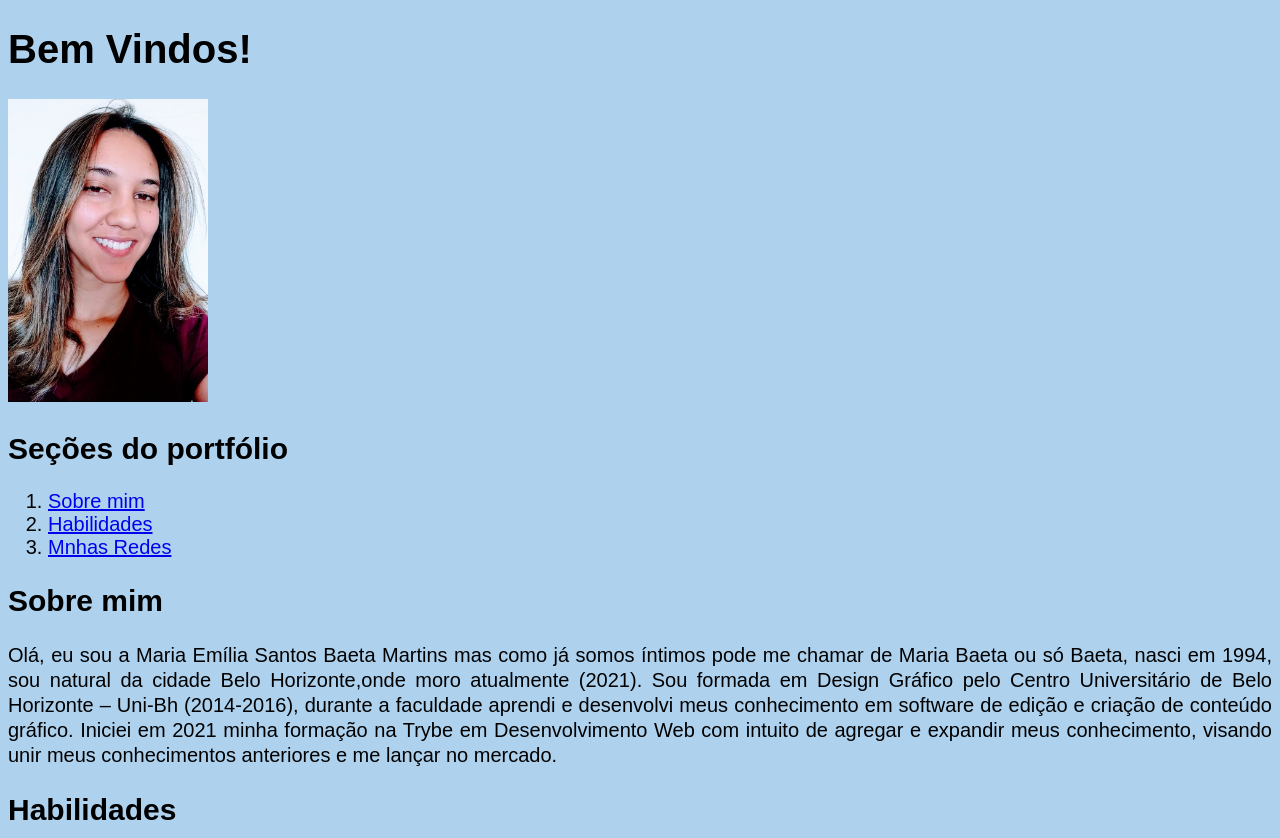
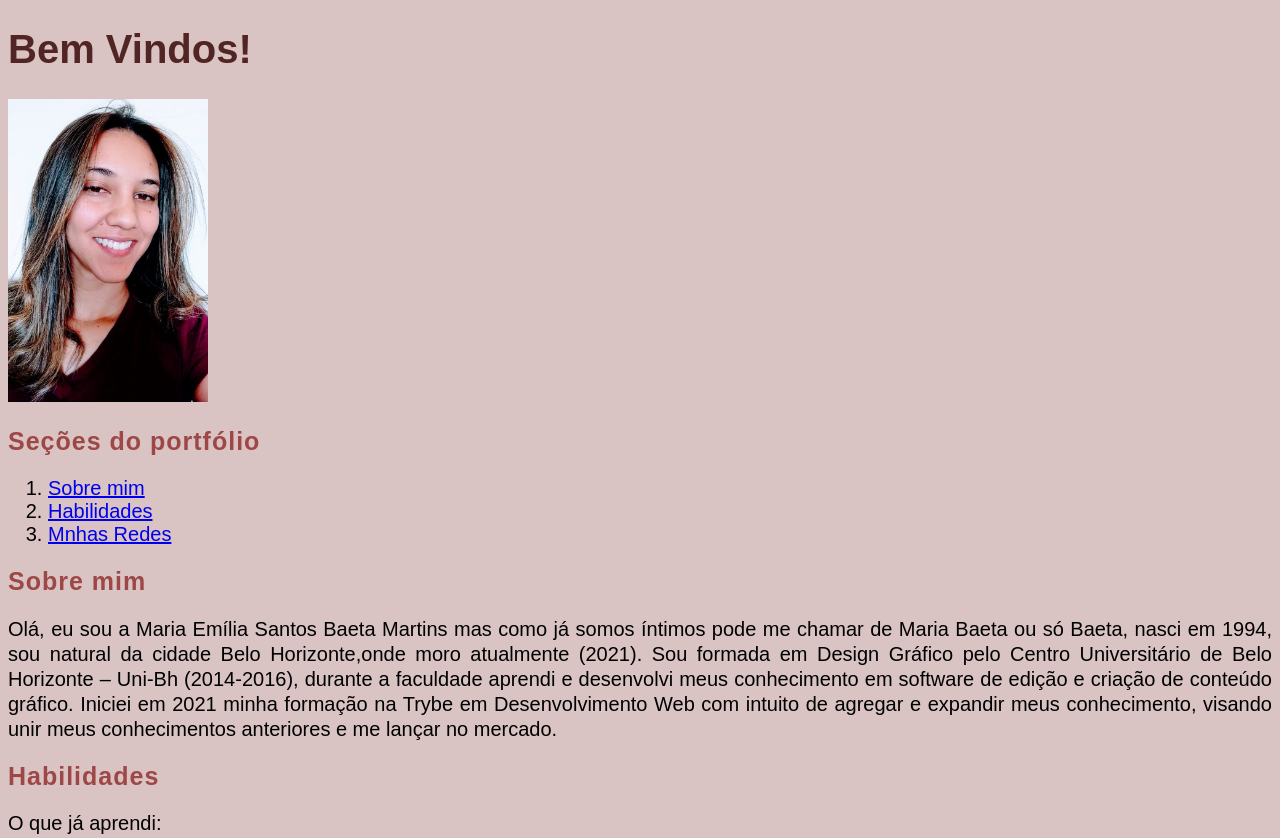
Before and after one commit to maria-baeta/portfolio_web, a plain HTML site: page index.html in a window 1280 px wide. Shown: the top 838 px of the page. Drawn offline with Linux system fonts and the light colour scheme.

Commit message:
alteraçao bg e formataçao dos titulos

```diff
--- a/index.html
+++ b/index.html
@@ -8,14 +8,21 @@
     <style>
         body{
             font-family: sans-serif;
-            background-color: #AED2EE;
+            background-color: #D9C3C3;
             font-size: 20px;
         }
 
         .titulo-principal{
             font-family: unset;
             font-size: 2em;
+            color: #522525;
                 }
+        .sub-titulo{
+            color: #9E4747;
+            font-size: 25px;
+            font-weight: 600;
+            letter-spacing: 1px;
+        }
         #descrições{
             line-height: 25px;
             text-align: justify;
@@ -34,14 +41,14 @@
 
    <img src="foto1.jpeg" alt="Foto da Maria" width="200px">
 
-   <h2> Seções do portfólio</h2>
+   <h2 class="sub-titulo"> Seções do portfólio</h2>
    <ol>
        <li><a href="#sobre">Sobre mim</a></li>
        <li><a href="#habilidades">Habilidades</a></li>
        <li><a href="#redes">Mnhas Redes</a></li>
    </ol>
 
-<h2 id="sobre" >Sobre mim</h2>
+<h2 id="sobre" class="sub-titulo">Sobre mim</h2>
 <p id="descrições"> Olá, eu sou a Maria Emília Santos Baeta Martins mas  como já somos íntimos pode me chamar de Maria Baeta ou só Baeta, nasci em 1994, sou natural da cidade Belo Horizonte,onde moro atualmente (2021).
 
 Sou formada em Design Gráfico pelo Centro Universitário de Belo Horizonte – Uni-Bh (2014-2016), durante a faculdade aprendi e desenvolvi meus conhecimento em software de edição e criação de conteúdo gráfico.
@@ -49,7 +56,7 @@ Sou formada em Design Gráfico pelo Centro Universitário de Belo Horizonte –
 Iniciei em 2021 minha formação na Trybe em Desenvolvimento Web com intuito de agregar e expandir meus conhecimento, visando unir meus conhecimentos anteriores e me lançar no mercado.
 </p>
 
-<h2 id="habilidades" >Habilidades</h2>
+<h2 id="habilidades" class="sub-titulo" >Habilidades</h2>
 <p>O que já aprendi:</p>
    <ul>
        <li class="lista">Corel Draw</li>
@@ -66,7 +73,7 @@ Iniciei em 2021 minha formação na Trybe em Desenvolvimento Web com intuito de
        <li class="lista">Java Script</li>
        <li class="lista">E muito mais.......</li>
    </ul>
-<h2 id="redes">Minhas Redes</h2>
+<h2 id="redes" class="sub-titulo">Minhas Redes</h2>
 <p>Para conhecer mais sobre mim acesse:</p>
     <ul>
         <li> <a href="https://www.linkedin.com/in/maria-baeta/" target="_blank">LinkedIn</a> </li>
```
